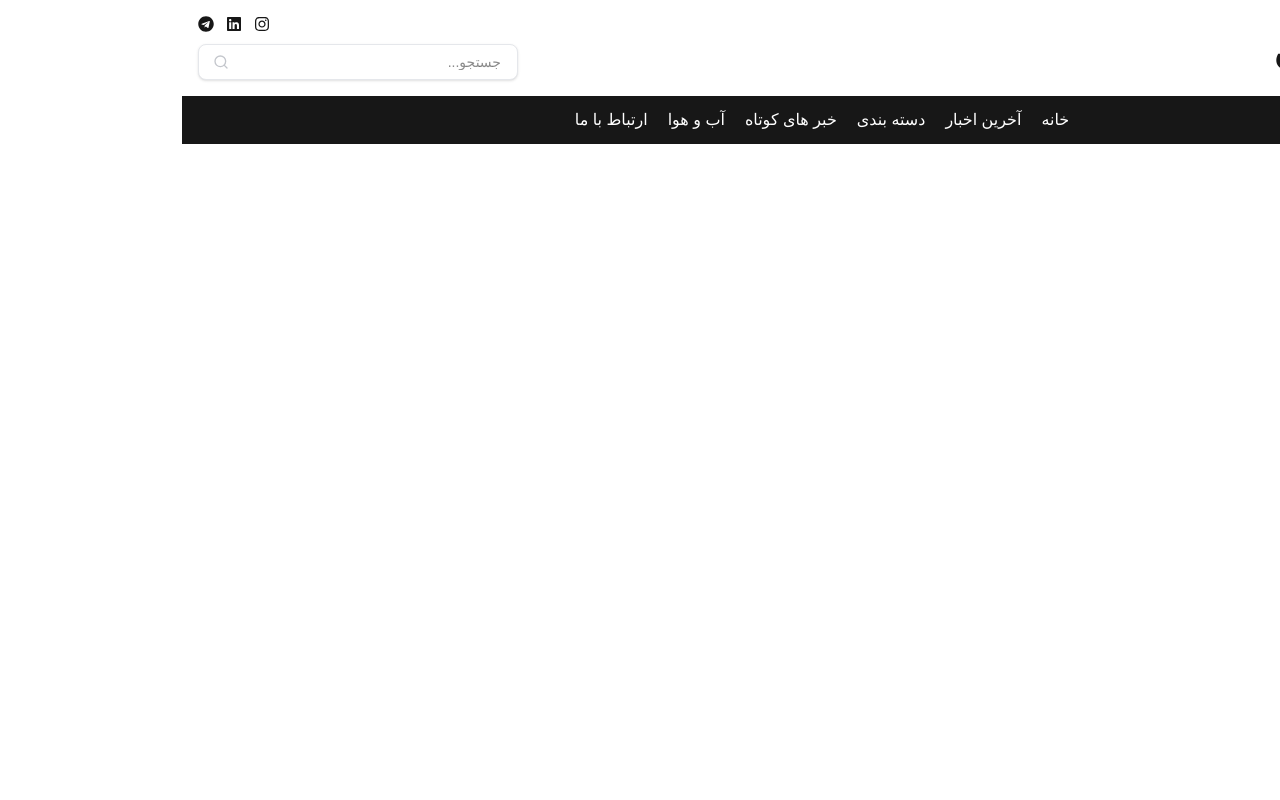
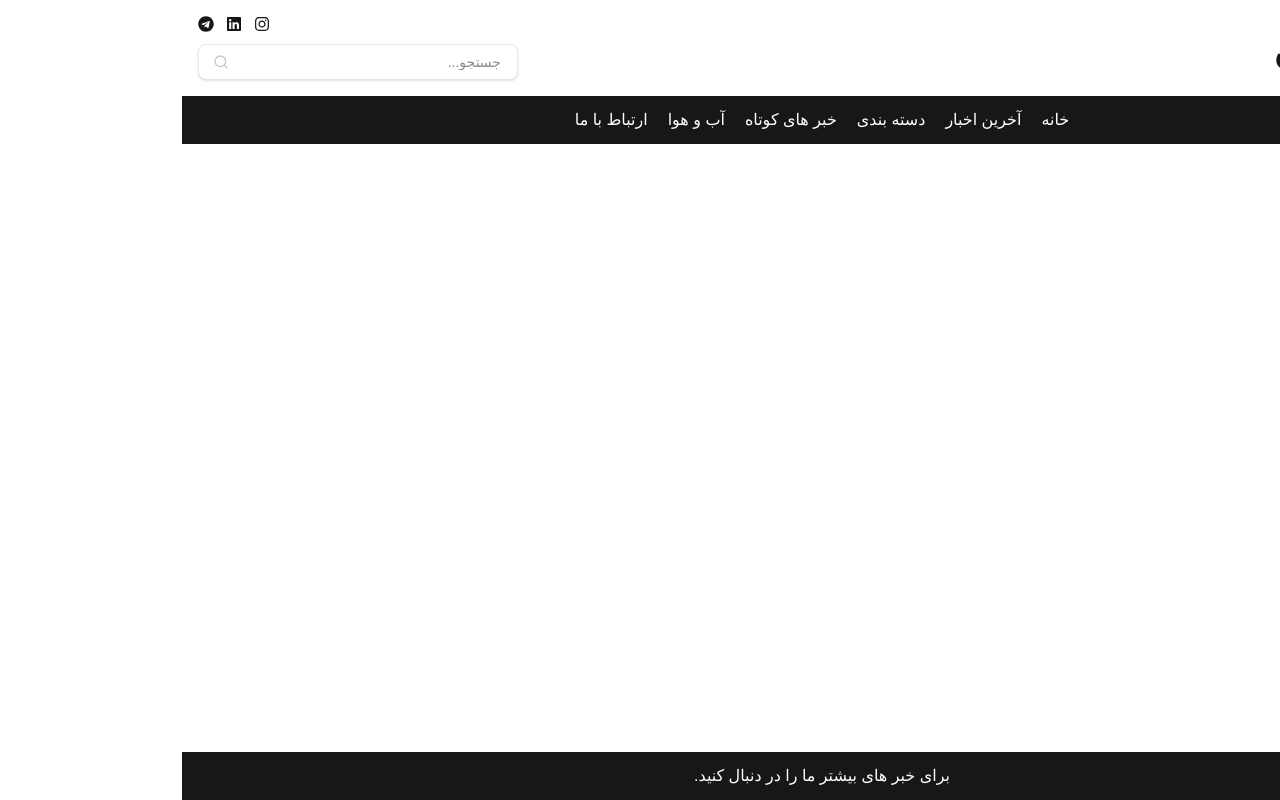
Before and after one commit to AmirHashemi77/news, a Next.js app: page / in a window 1280 px wide. Built offline with nearby package versions, Linux system fonts and the light colour scheme.

Commit message:
feat: add footer to layout

```diff
--- a/src/app/layout.tsx
+++ b/src/app/layout.tsx
@@ -1,6 +1,7 @@
 import type { Metadata } from "next";
 import "./globals.css";
 import Header from "@/shared/components/layout/Header";
+import Footer from "@/shared/components/layout/Footer";
 
 export const metadata: Metadata = {
   title: "News",
@@ -13,6 +14,7 @@
       <body className="min-h-full flex flex-col">
         <Header />
         {children}
+        <Footer />
       </body>
     </html>
   );
--- /dev/null
+++ b/src/shared/components/layout/Footer.tsx
@@ -0,0 +1,6 @@
+import { FC } from "react";
+
+const Footer: FC = () => {
+  return <footer className="flex items-center justify-center text-center text-background  w-full  bg-foreground p-3 fixed bottom-0 right-0">برای خبر های بیشتر ما را در دنبال کنید.</footer>;
+};
+export default Footer;
```
